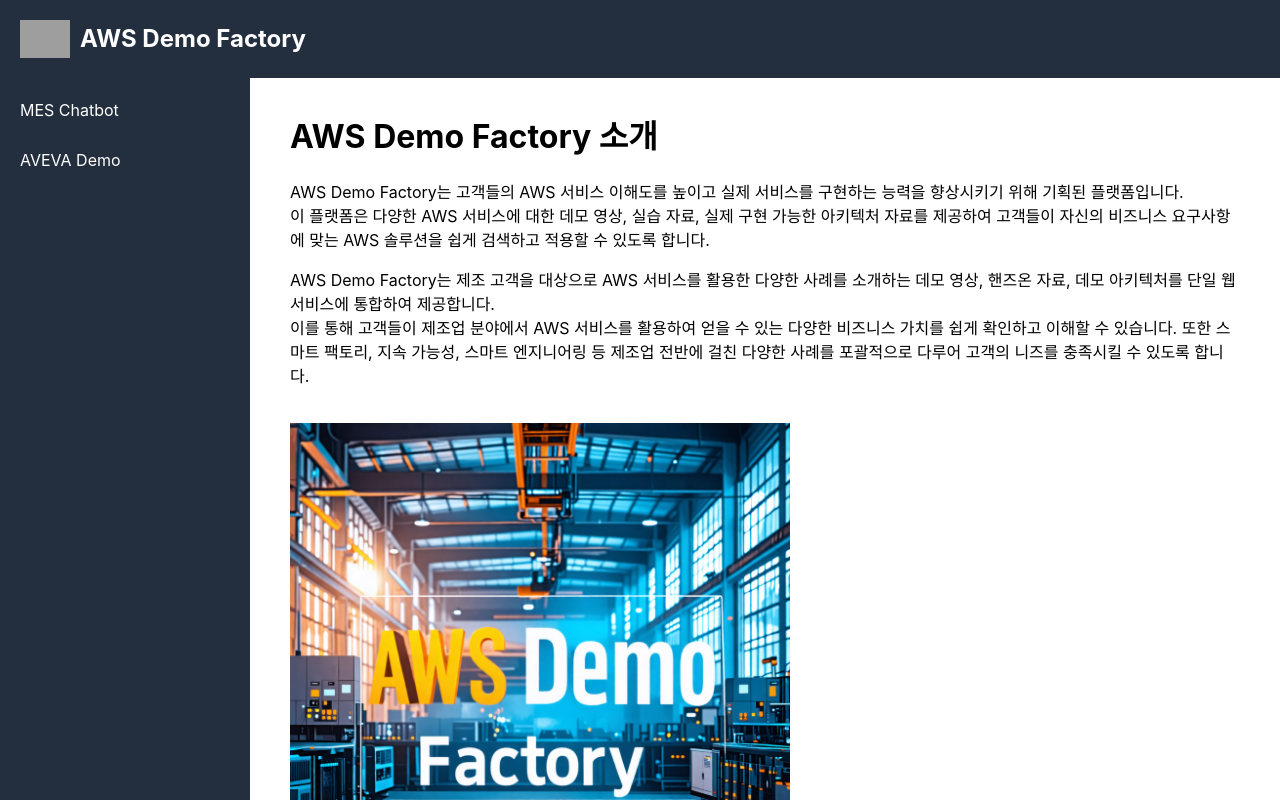
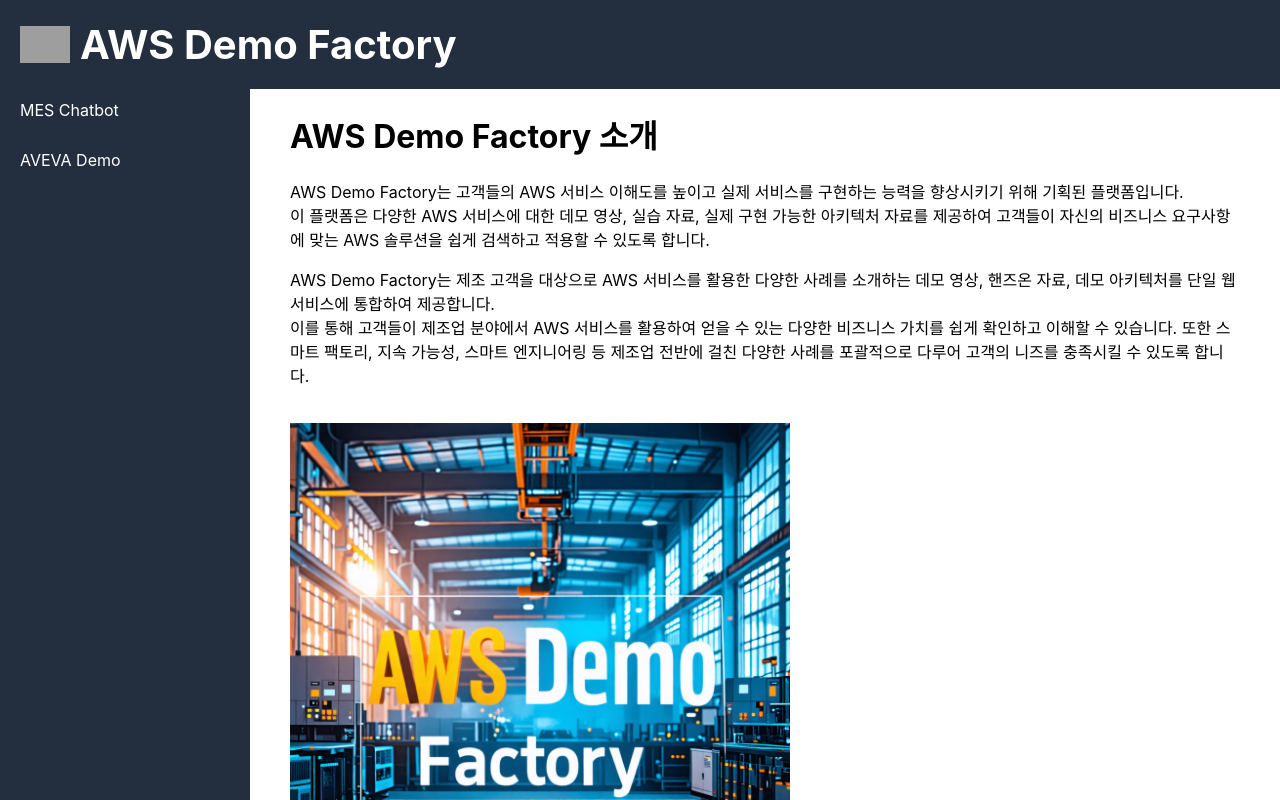
Before and after one commit to AWS-Janghwan/AWS-Demo-Factory, a React (Create React App) app: page / in a window 1280 px wide. Shown: the top 800 px of the page. Built offline with nearby package versions, Linux system fonts and the light colour scheme; grey boxes are pictures that could not be loaded.

Commit message:
Fifth Commit

```diff
--- a/src/Header.js
+++ b/src/Header.js
@@ -40,7 +40,7 @@
 
 const titleStyle = {
   color: '#ffffff', // 흰색 텍스트
-  fontSize: '24px',
+  fontSize: '40px',
   margin: 0,
 };
 
```
Also changed, not shown: 2 other files (tests, documents, lock files or other folders).
